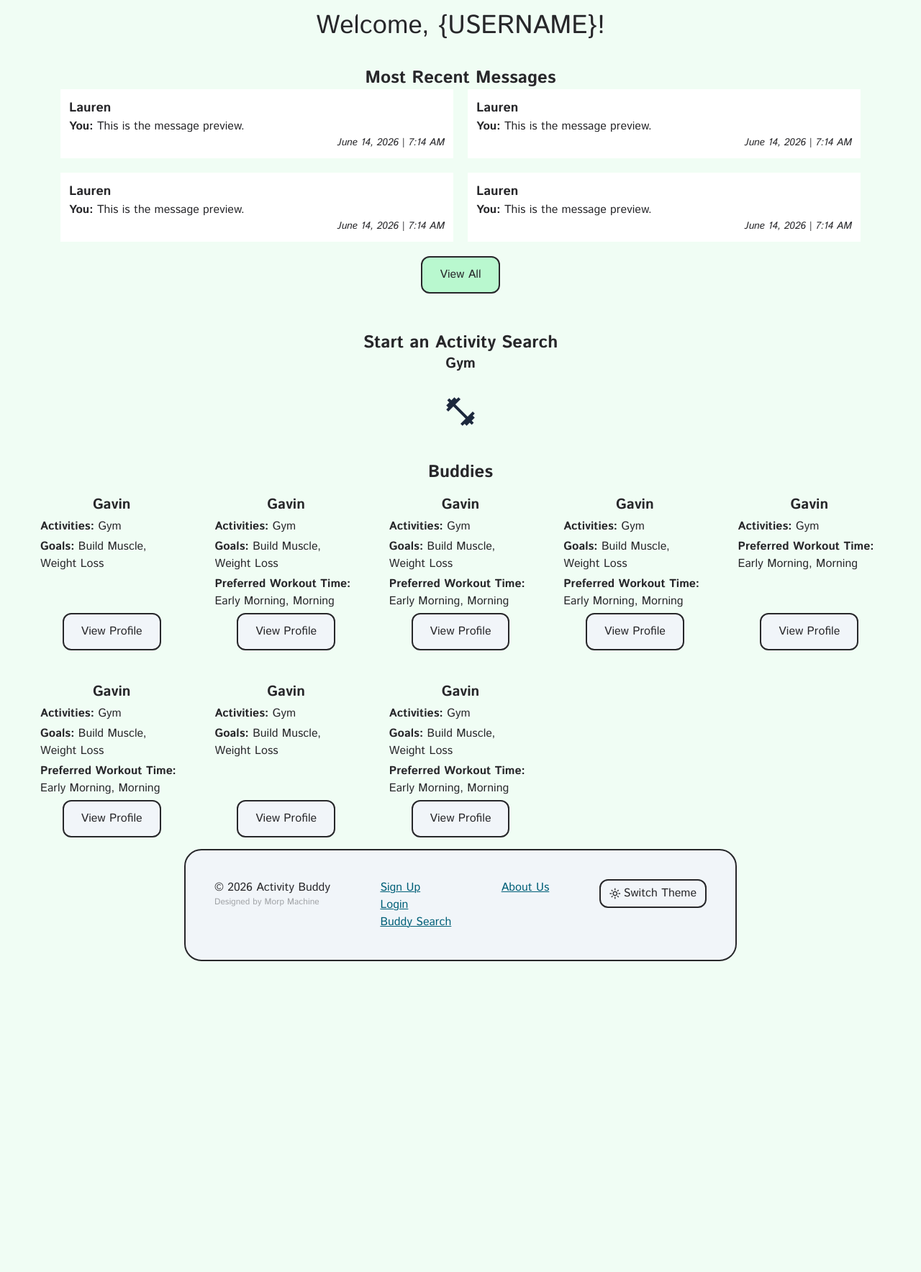
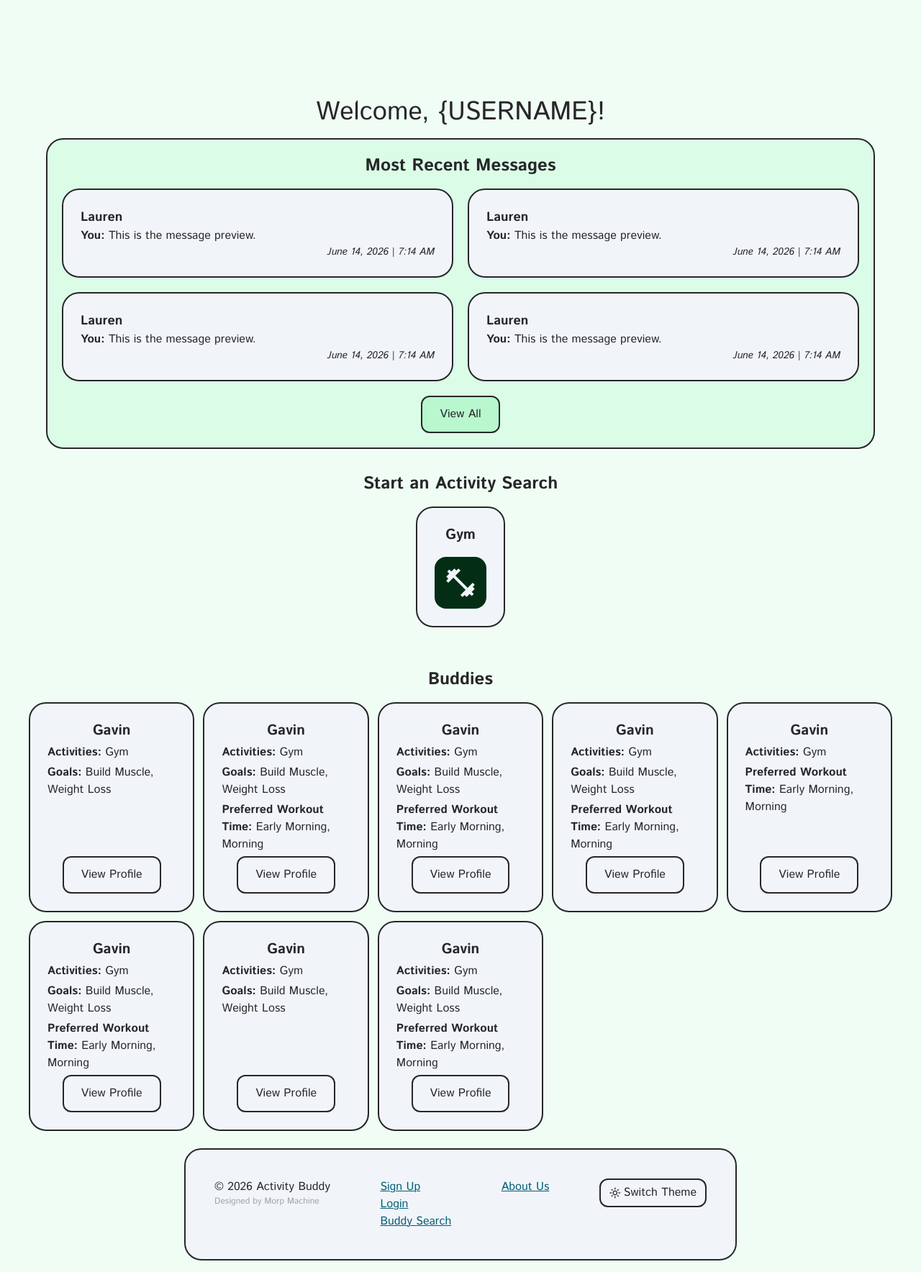
Before and after one commit to evankingca/Activity-Buddy, a Django app: page /user in a window 1280 px wide. Shown: the whole page at 72% size. Before the commit the page ends 1336 px from the top, so only its background shows below. Run offline with Django 5.2, Linux system fonts and the light colour scheme; some libraries are stand-ins or nearby versions.

Commit message:
Update styles to match new standardized classes

```diff
--- a/browsing/templates/browsing/user_home.html
+++ b/browsing/templates/browsing/user_home.html
@@ -5,71 +5,71 @@
 {% load static %}
 
 
-<div class="container mx-auto">
+<div class="container mx-auto mt-30">
   <section class="flex flex-col gap-4 items-center justify-center">
 
     <!-- ADD username of logged in user -->
     <h1>Welcome, {USERNAME}!</h1>
 
     <!-- Most Recent Messages -->
-    <div class="text-center w-full max-w-6xl bg-bg-green p-5">
-      <h2>Most Recent Messages</h2>
+    <div class="card card-tertiary dark:card-primary text-center w-full max-w-6xl bg-bg-green p-5">
+      <h2 class="mb-4">Most Recent Messages</h2>
       <div class="grid grid-cols-1 md:grid-cols-2 gap-5">
         <!-- START: populate with messsages from database -->
-        <div class="bg-white flex flex-col p-3">
+        <div class="card card-primary card-sm dark:card-tertiary flex flex-col">
           <p class="text-left font-bold text-lg">Lauren</p>
           <p class="text-left"><span class="font-semibold">You: </span>This is the message preview.</p>
           <p class="text-right italic text-sm">June 14, 2026 | 7:14 AM</p>
         </div>
         <!-- END -->
         <!-- SAMPLE DATA START - to be deleted once populated -->
-        <div class="bg-white flex flex-col p-3">
+        <div class="card card-primary card-sm dark:card-tertiary flex flex-col">
           <p class="text-left font-bold text-lg">Lauren</p>
           <p class="text-left"><span class="font-semibold">You: </span>This is the message preview.</p>
           <p class="text-right italic text-sm">June 14, 2026 | 7:14 AM</p>
         </div>
-        <div class="bg-white flex flex-col p-3">
+        <div class="card card-primary card-sm dark:card-tertiary flex flex-col">
           <p class="text-left font-bold text-lg">Lauren</p>
           <p class="text-left"><span class="font-semibold">You: </span>This is the message preview.</p>
           <p class="text-right italic text-sm">June 14, 2026 | 7:14 AM</p>
         </div>
-        <div class="bg-white flex flex-col p-3">
+        <div class="card card-primary card-sm dark:card-tertiary flex flex-col">
           <p class="text-left font-bold text-lg">Lauren</p>
           <p class="text-left"><span class="font-semibold">You: </span>This is the message preview.</p>
           <p class="text-right italic text-sm">June 14, 2026 | 7:14 AM</p>
         </div>
         <!-- SAMPLE DATA END -->
       </div>
-      <button class="btn btn-secondary mx-auto mt-5">View All</button>
-
-
+      <button class="btn btn-secondary btn-md mx-auto mt-5">View All</button>
     </div>
 
 
     <!-- Start Activity Search -->
     <div class="m-4 text-center w-full max-w-7xl">
-      <h2>Start an Activity Search</h2>
+      <h2 class="mb-4">Start an Activity Search</h2>
+      <div class="flex flex-col md:flex-row items-center justify-center">
 
         <!-- START: populate with activities from database -->
-      <div class="card-small mx-auto">
+        <div class="card card-primary card-sm">
           <h3 class="mb-4">Gym</h3>
           <!-- Link to activity search page (should redirect to login if not logged in) -->
-        <div class="flex items-center justify-center rounded-2xl">
+          <div class="flex items-center justify-center rounded-2xl bg-green-950 dark:bg-text-dark">
             <a href="#" class="m-3 flex items-center justify-center">
-            <span class="material-symbols-outlined text-slate-800" style="font-size:48px;">fitness_center</span>
+              <span class="material-symbols-outlined text-text-alt" style="font-size:48px;">fitness_center</span>
             </a>
           </div>
         </div>
         <!-- END: populate -->
       </div>
+    </div>
 
 
     <!-- Buddies -->
-    <div class="text-center w-full max-w-7xl">
-      <h2>Buddies</h2>
-      <div class="grid grid-cols-1 md:grid-cols-3 lg:grid-cols-5 gap-3">
+    <div class="text-center w-full max-w-7xl m-6">
+      <h2 class="mb-4">Buddies</h2>
+      <div class="grid grid-cols-1 md:grid-cols-3 lg:grid-cols-4 xl:grid-cols-5 gap-3">
         <!-- START: populate with messsages from database -->
-        <div class="flex flex-col text-left gap-1 bg-bg-green p-4">
+        <div class="card card-primary card-sm dark:card-tertiary flex flex-col text-left gap-1">
           <h3 class="text-center">Gavin</h3>
           <p><span class="font-semibold">Activities: </span>Gym</p>
           <p><span class="font-semibold">Goals: </span>Build Muscle, Weight Loss</p>
@@ -78,49 +78,49 @@
         </div>
         <!-- END -->
         <!-- SAMPLE DATA START - to be deleted once populated -->
-        <div class="flex flex-col text-left gap-1 bg-bg-green p-4">
+        <div class="card card-primary card-sm dark:card-tertiary flex flex-col text-left gap-1">
           <h3 class="text-center">Gavin</h3>
           <p><span class="font-semibold">Activities: </span>Gym</p>
           <p><span class="font-semibold">Goals: </span>Build Muscle, Weight Loss</p>
           <p><span class="font-semibold">Preferred Workout Time: </span>Early Morning, Morning</p>
           <a href="#" class="btn btn-tertiary mx-auto mt-auto">View Profile</a>
         </div>
-        <div class="flex flex-col text-left gap-1 bg-bg-green p-4">
+        <div class="card card-primary card-sm dark:card-tertiary flex flex-col text-left gap-1">
           <h3 class="text-center">Gavin</h3>
           <p><span class="font-semibold">Activities: </span>Gym</p>
           <p><span class="font-semibold">Goals: </span>Build Muscle, Weight Loss</p>
           <p><span class="font-semibold">Preferred Workout Time: </span>Early Morning, Morning</p>
           <a href="#" class="btn btn-tertiary mx-auto mt-auto">View Profile</a>
         </div>
-        <div class="flex flex-col text-left gap-1 bg-bg-green p-4">
+        <div class="card card-primary card-sm dark:card-tertiary flex flex-col text-left gap-1">
           <h3 class="text-center">Gavin</h3>
           <p><span class="font-semibold">Activities: </span>Gym</p>
           <p><span class="font-semibold">Goals: </span>Build Muscle, Weight Loss</p>
           <p><span class="font-semibold">Preferred Workout Time: </span>Early Morning, Morning</p>
           <a href="#" class="btn btn-tertiary mx-auto mt-auto">View Profile</a>
         </div>
-        <div class="flex flex-col text-left gap-1 bg-bg-green p-4">
+        <div class="card card-primary card-sm dark:card-tertiary flex flex-col text-left gap-1">
           <h3 class="text-center">Gavin</h3>
           <p><span class="font-semibold">Activities: </span>Gym</p>
           <!-- <p><span class="font-semibold">Goals: </span>Build Muscle, Weight Loss</p> -->
           <p><span class="font-semibold">Preferred Workout Time: </span>Early Morning, Morning</p>
           <a href="#" class="btn btn-tertiary mx-auto mt-auto">View Profile</a>
         </div>
-        <div class="flex flex-col text-left gap-1 bg-bg-green p-4">
+        <div class="card card-primary card-sm dark:card-tertiary flex flex-col text-left gap-1">
           <h3 class="text-center">Gavin</h3>
           <p><span class="font-semibold">Activities: </span>Gym</p>
           <p><span class="font-semibold">Goals: </span>Build Muscle, Weight Loss</p>
           <p><span class="font-semibold">Preferred Workout Time: </span>Early Morning, Morning</p>
           <a href="#" class="btn btn-tertiary mx-auto mt-auto">View Profile</a>
         </div>
-        <div class="flex flex-col text-left gap-1 bg-bg-green p-4">
+        <div class="card card-primary card-sm dark:card-tertiary flex flex-col text-left gap-1">
           <h3 class="text-center">Gavin</h3>
           <p><span class="font-semibold">Activities: </span>Gym</p>
           <p><span class="font-semibold">Goals: </span>Build Muscle, Weight Loss</p>
           <!-- <p><span class="font-semibold">Preferred Workout Time: </span>Early Morning, Morning</p> -->
           <a href="#" class="btn btn-tertiary mx-auto mt-auto">View Profile</a>
         </div>
-        <div class="flex flex-col text-left gap-1 bg-bg-green p-4">
+        <div class="card card-primary card-sm dark:card-tertiary flex flex-col text-left gap-1">
           <h3 class="text-center">Gavin</h3>
           <p><span class="font-semibold">Activities: </span>Gym</p>
           <p><span class="font-semibold">Goals: </span>Build Muscle, Weight Loss</p>
--- a/tailwindApp/static/css/dist/styles.css
+++ b/tailwindApp/static/css/dist/styles.css
@@ -291,6 +291,9 @@
   .m-6 {
     margin: calc(var(--spacing) * 6);
   }
+  .m-30 {
+    margin: calc(var(--spacing) * 30);
+  }
   .mx-auto {
     margin-inline: auto;
   }
@@ -306,14 +309,23 @@
   .mt-32 {
     margin-top: calc(var(--spacing) * 32);
   }
+  .mt-40 {
+    margin-top: calc(var(--spacing) * 40);
+  }
   .mt-auto {
     margin-top: auto;
+  }
+  .mb-2 {
+    margin-bottom: calc(var(--spacing) * 2);
   }
   .mb-3 {
     margin-bottom: calc(var(--spacing) * 3);
   }
   .mb-4 {
     margin-bottom: calc(var(--spacing) * 4);
+  }
+  .mb-5 {
+    margin-bottom: calc(var(--spacing) * 5);
   }
   .mb-8 {
     margin-bottom: calc(var(--spacing) * 8);
@@ -594,6 +606,10 @@
   .p-5 {
     padding: calc(var(--spacing) * 5);
   }
+  .btn-md {
+    padding-inline: calc(var(--spacing) * 6);
+    padding-block: calc(var(--spacing) * 3);
+  }
   .card-xs {
     padding-inline: calc(var(--spacing) * 2);
     padding-block: calc(var(--spacing) * 4);
@@ -834,6 +850,11 @@
     }
   }
   @media (width >= 64rem) {
+    .lg\:grid-cols-4 {
+      grid-template-columns: repeat(4, minmax(0, 1fr));
+    }
+  }
+  @media (width >= 64rem) {
     .lg\:grid-cols-5 {
       grid-template-columns: repeat(5, minmax(0, 1fr));
     }
@@ -847,6 +868,19 @@
     .lg\:justify-between {
       justify-content: space-between;
     }
+  }
+  @media (width >= 80rem) {
+    .xl\:grid-cols-5 {
+      grid-template-columns: repeat(5, minmax(0, 1fr));
+    }
+  }
+  .dark\:card-tertiary:where(.dark, .dark *) {
+    border-color: var(--color-border-light);
+    background-color: var(--color-green-100);
+    color: var(--color-text-light);
+  }
+  .dark\:card-tertiary:where(.dark, .dark *):where(.dark, .dark *) {
+    background-color: var(--color-green-200);
   }
   .dark\:card-primary:where(.dark, .dark *) {
     border-color: var(--color-border);
```
Lines whose indentation alone changed are shown as unchanged.
